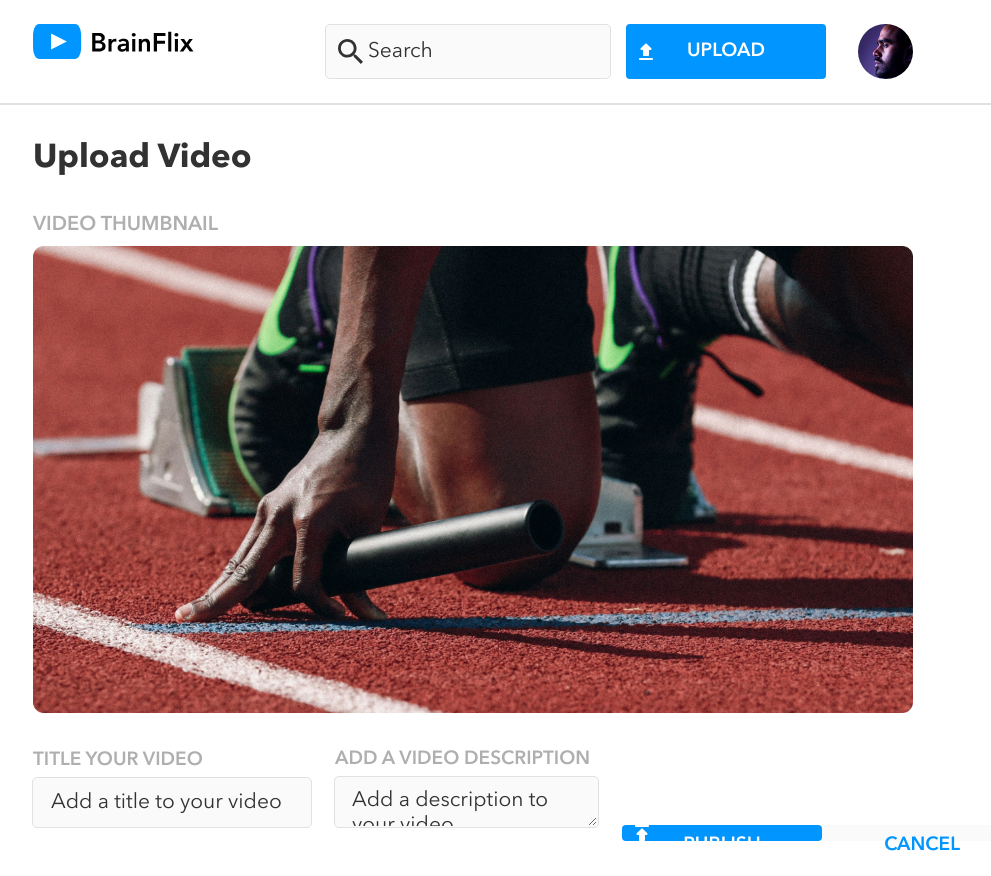
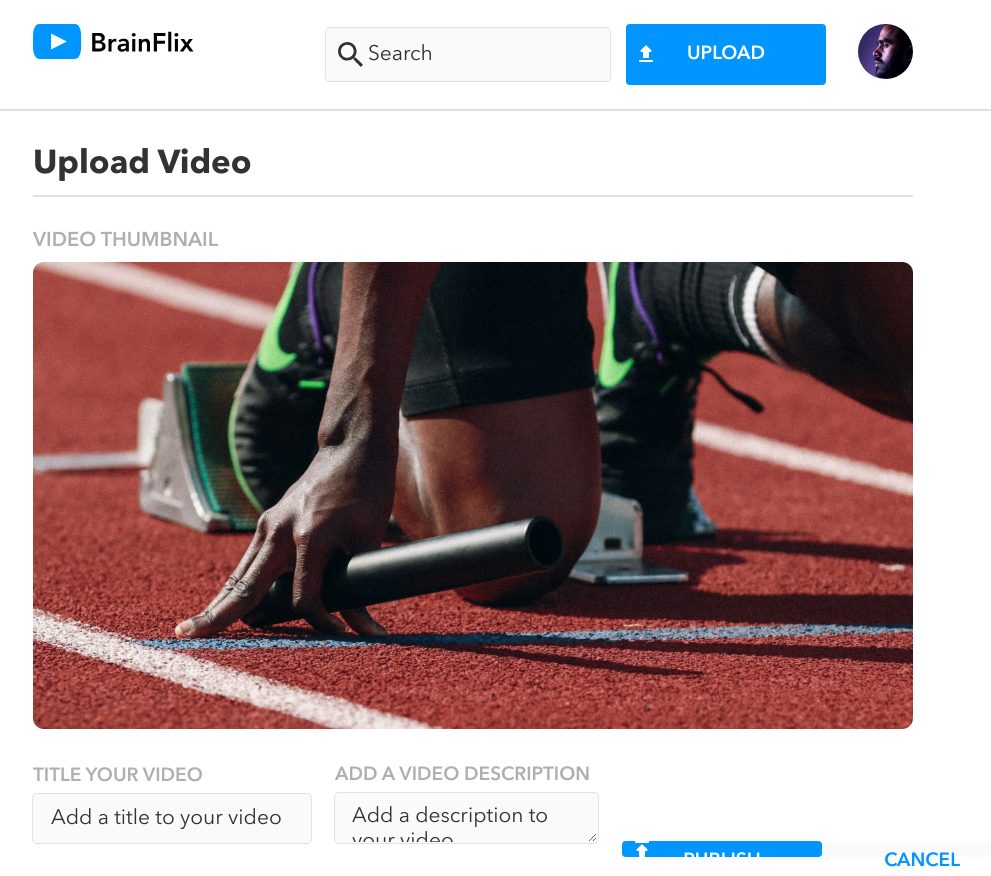
Before and after one commit to nicmart-dev/brainflix, a React (Create React App) app: page /upload in a window 1280 px wide. Shown: the whole page, without its empty margins (167-1158 px from the left). Built offline with nearby package versions, Linux system fonts and the light colour scheme.

Commit message:
adjust headings and logo spacing

```diff
--- a/src/App.scss
+++ b/src/App.scss
@@ -95,18 +95,23 @@ textarea {
   }
 }
 
+h1,
+h2 {
+  margin: 0;
+}
+
 //use as page header
 h1 {
   font-weight: $page-header-font-weight;
   font-size: $page-header-font-size;
   line-height: $page-header-line-height;
-  margin-top: $padding-before-headlines;
-  margin-bottom: $padding-after-headlines;
+  padding-top: $padding-before-headlines;
+  padding-bottom: $padding-after-headlines;
   @include tablet {
     font-size: $page-header-tablet-font-size;
     line-height: $page-header-line-height-tablet;
-    margin-top: $padding-before-headlines-tablet;
-    margin-bottom: $padding-after-headlines-tablet;
+    padding-top: $padding-before-headlines-tablet;
+    padding-bottom: $padding-after-headlines-tablet;
   }
 }
 
@@ -117,11 +122,11 @@ h2 {
   font-size: $section-header-font-size;
   line-height: $section-header-line-height;
   color: $color-primary-silver;
-  margin-top: $padding-before-headlines;
-  margin-bottom: $padding-after-headlines;
+  padding-top: $padding-before-headlines;
+  padding-bottom: $padding-after-headlines;
   @include tablet {
-    margin-top: $padding-before-headlines-tablet;
-    margin-bottom: $padding-after-headlines-tablet;
+    padding-top: $padding-before-headlines-tablet;
+    padding-bottom: $padding-after-headlines-tablet;
   }
 }
 
--- a/src/components/SiteHeader/SiteHeader.jsx
+++ b/src/components/SiteHeader/SiteHeader.jsx
@@ -22,7 +22,10 @@ function SiteHeader() {
 
   return (
     <header className={className}>
-      <Link to="/videos/84e96018-4022-434e-80bf-000ce4cd12b8">
+      <Link
+        to="/videos/84e96018-4022-434e-80bf-000ce4cd12b8"
+        className="site-header__logo-container"
+      >
         <img src={logo} alt="site logo" className="site-header__logo" />
       </Link>
       <nav className="site-header__nav">
--- a/src/components/SiteHeader/SiteHeader.scss
+++ b/src/components/SiteHeader/SiteHeader.scss
@@ -26,16 +26,17 @@
     align-items: center;
     justify-content: flex-end;
   }
+  &__logo-container {
+    margin: auto;
+    @include tablet {
+      margin: initial;
+    }
+  }
   &__logo {
     width: $logo-max-width;
     background-color: $logo-background;
-    margin: auto;
+
     margin-bottom: $padding-between-components;
-    vertical-align: middle;
-
-    @include tablet {
-      margin: initial;
-    }
   }
 
   &__form {
--- a/src/pages/UploadPage/UploadPage.jsx
+++ b/src/pages/UploadPage/UploadPage.jsx
@@ -5,7 +5,7 @@ import Form from "../../components/Form/Form";
 function UploadPage() {
   return (
     <main className="upload-page">
-      <h1>Upload Video</h1>
+      <h1 className="upload-page__title">Upload Video</h1>
       <h2>Video Thumbnail</h2>
       <img src={uploadVideoPreview} alt="" className="upload-page__img" />
       <Form cta="publish" />
--- a/src/pages/UploadPage/UploadPage.scss
+++ b/src/pages/UploadPage/UploadPage.scss
@@ -4,6 +4,11 @@
 .upload-page {
   @include spacing-app; //add left and right spacing
 
+  &__title {
+    @include tablet {
+      @include line-divider;
+    }
+  }
   &__img {
     width: 100%;
   }
```
